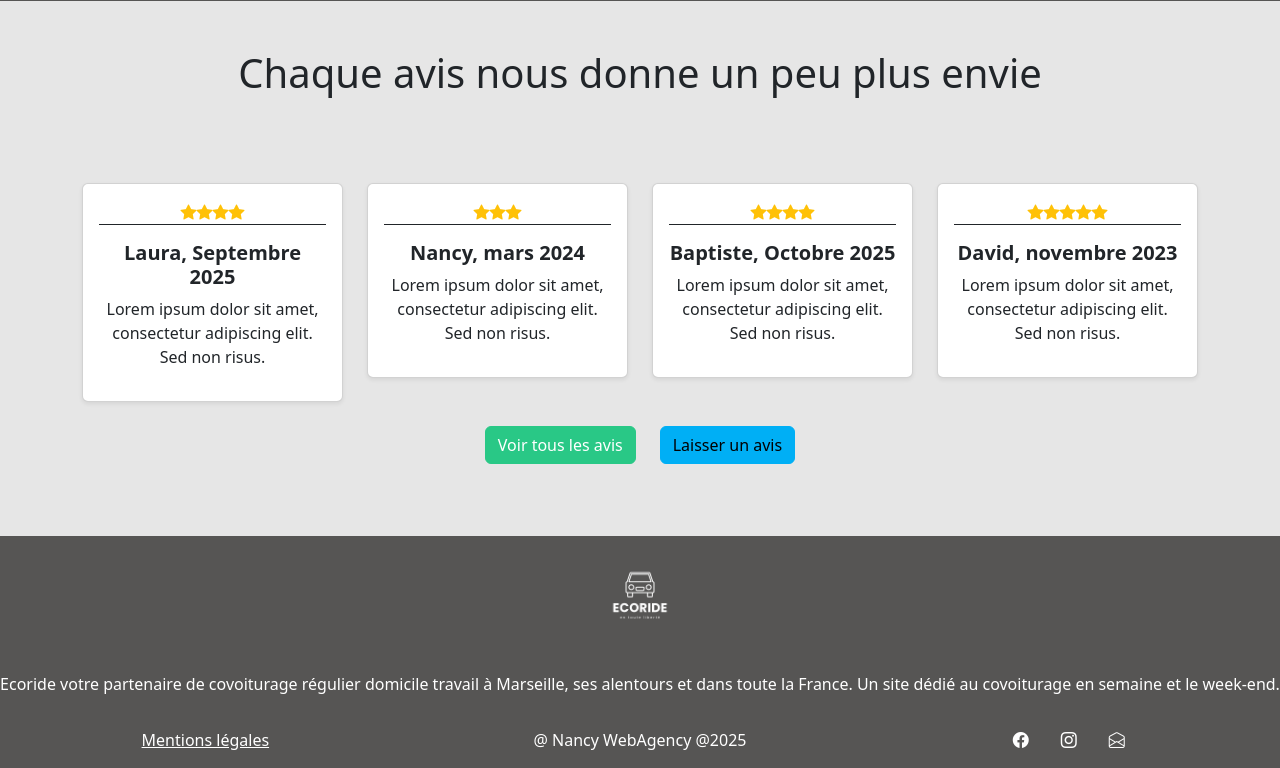
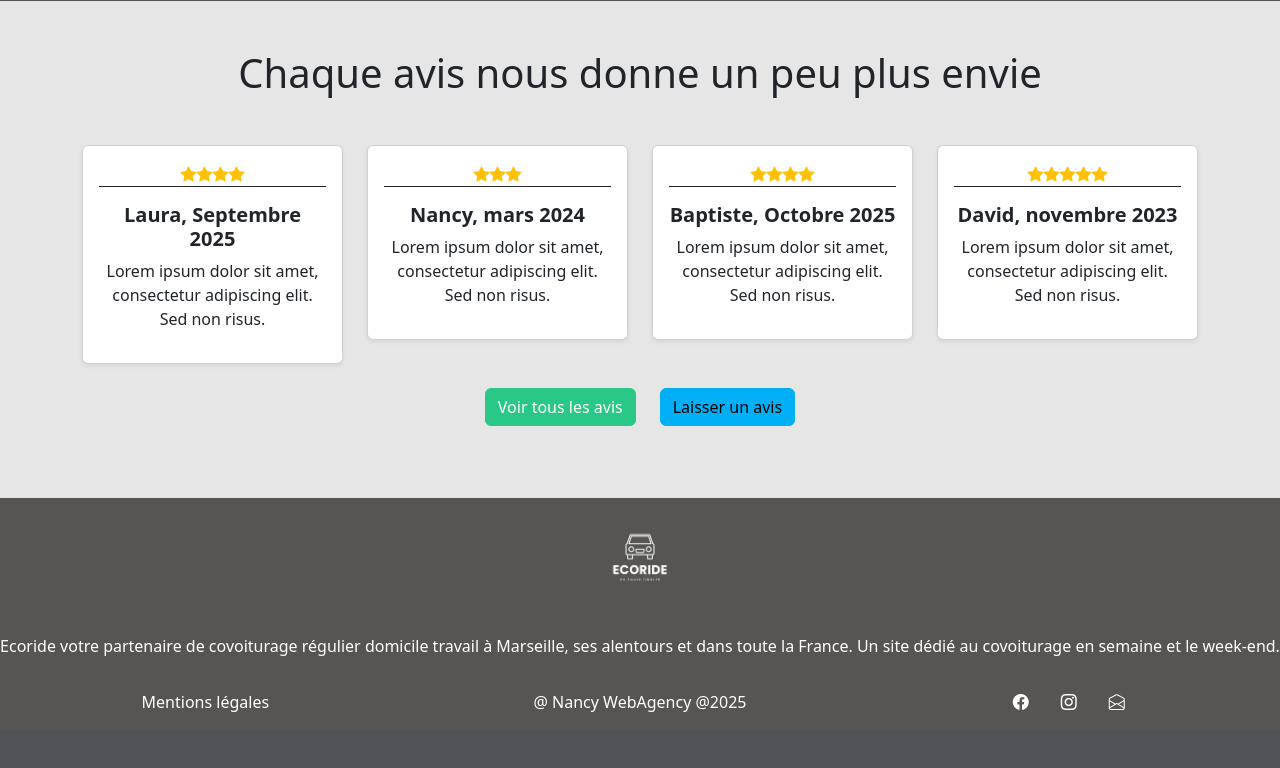
Before and after one commit to nancyh13500/ecoride_ecf, a PHP site: page / in a window 1280 px wide. Shown: the part 1897-2665 px from the top of the page. After the commit the page ends 2609 px from the top, so only its background shows below. Run offline with PHP 8.4, Linux system fonts and the light colour scheme.

Commit message:
update readme

```diff
--- a/index.php
+++ b/index.php
@@ -123,7 +123,6 @@
 <!-- end section trajet-->
 
 <!-- section proposition trajet-->
-
 <section class="suggesting_route">
     <div class="row flex-lg-row-reverse justify-content-center align-items-center py-5 text-white text-center">
         <div class="img_covoiturage d-flex col-sm-12 col-md-6 col-lg-6 justify-content-center align-items-center">
@@ -141,13 +140,10 @@
 <!-- end section proposition-->
 
 <!-- section avis -->
-
-
 <section class="avis">
     <div class="container py-5">
         <h1 class="text-center mb-5">Chaque avis nous donne un peu plus envie</h1>
         <div class="row justify-content-center g-4">
-            <button class="btn btn-link fs-2"><i class="fas fa-chevron-left"></i></button>
             <div class="col-md-3">
                 <div class="card p-3 shadow-sm">
                     <div class="d-flex justify-content-center mb-3 text-warning border-bottom border-dark">
@@ -195,7 +191,6 @@
                     <h5 class="text-center fw-bold mb-2">David, novembre 2023</h5>
                     <p class="text-center">Lorem ipsum dolor sit amet, consectetur adipiscing elit. Sed non risus.</p>
                 </div>
-                <button class="btn btn-link fs-2"><i class="fas fa-chevron-right"></i></button>
             </div>
         </div>
         <div class="container text-center p-4">
@@ -211,10 +206,6 @@
 
     </div>
 </section>
-
-
-
-
 <!-- end section avis -->
 
 
--- a/templates/footer.php
+++ b/templates/footer.php
@@ -10,7 +10,7 @@
                 Ecoride votre partenaire de covoiturage régulier domicile travail à Marseille, ses alentours et dans toute la France. Un site dédié au covoiturage en semaine et le week-end.
             </p>
             <p class="col-md-4 text-center justify-content-center align-items-center mt-3">
-                <a href="/pages/mentions_legales.php" class="text-white">Mentions légales</a>
+                <a href="/pages/mentions_legales.php" class="text-white text-decoration-none">Mentions légales</a>
 
             </p>
 
```
Also changed, not shown: readme.md.
